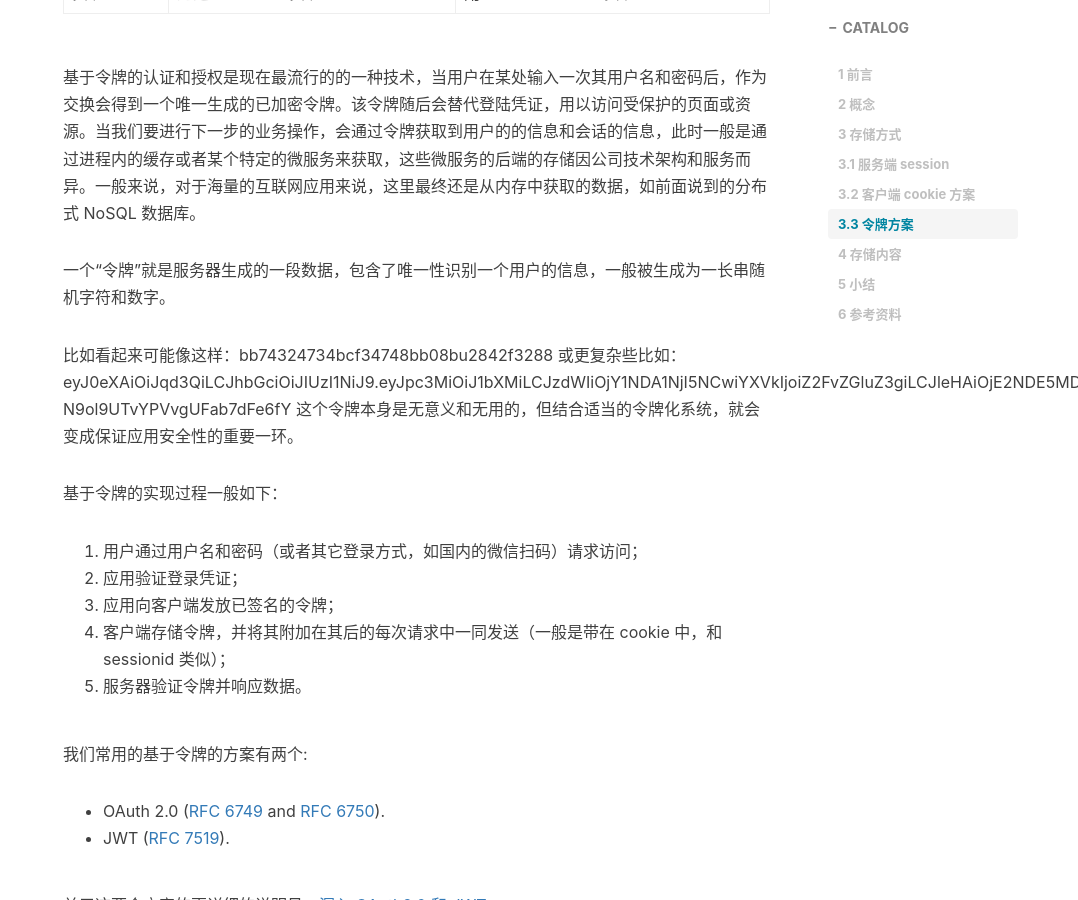
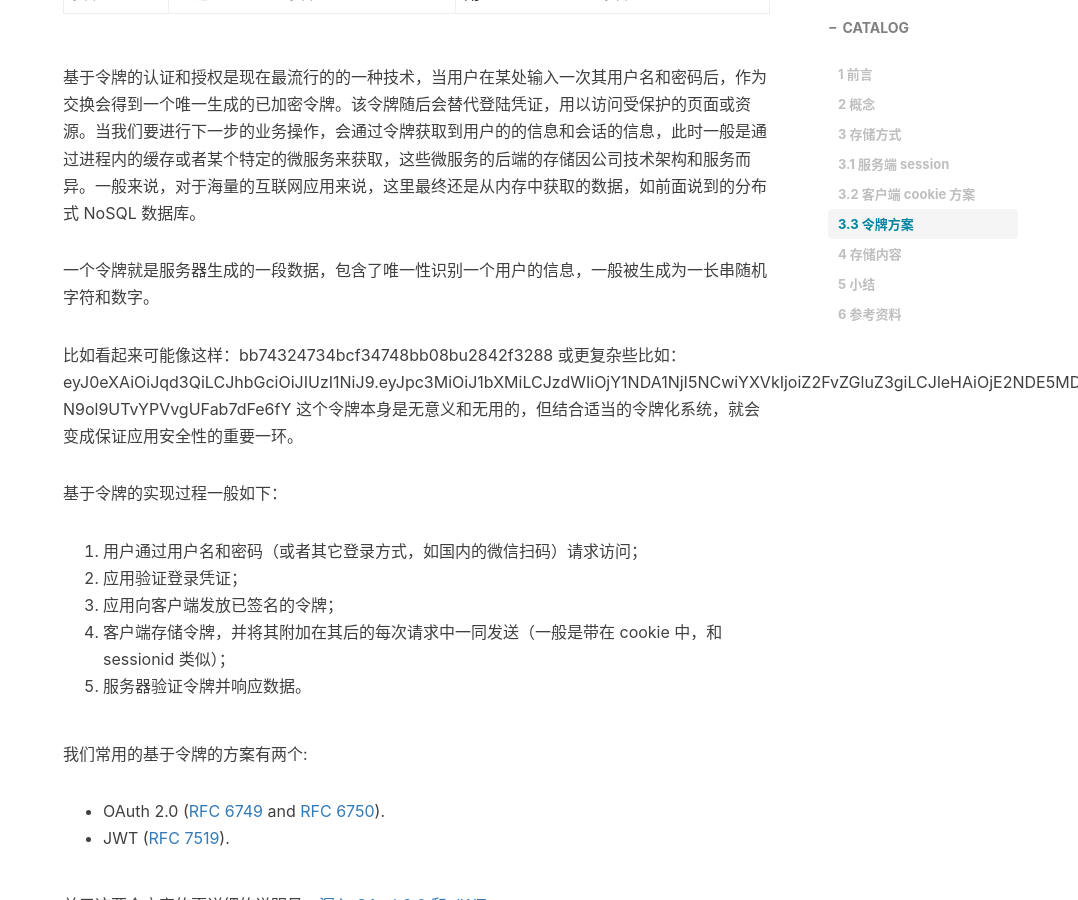
Before and after one commit to phppan/phppan.github.io, a Jekyll site: the page built from _posts/2022-01-16-WEB会话管理杂谈.md, in a window 1280 px wide and 900 px high, scrolled down 3642 px. Shown: the whole window, without its empty margins (202-1280 px from the left). Built offline with Jekyll 4.4.1, drawn with Linux system fonts in a browser that asks for light colours; nearby versions of some CDN libraries; comment, search, counter and statistics services are not loaded.

Commit message:
fix: 文案

```diff
--- a/_posts/2022-01-16-WEB会话管理杂谈.md
+++ b/_posts/2022-01-16-WEB会话管理杂谈.md
@@ -81,7 +81,7 @@ HTTP 协议是一个无连接无状态的协议。
 
 基于令牌的认证和授权是现在最流行的的一种技术，当用户在某处输入一次其用户名和密码后，作为交换会得到一个唯一生成的已加密令牌。该令牌随后会替代登陆凭证，用以访问受保护的页面或资源。当我们要进行下一步的业务操作，会通过令牌获取到用户的的信息和会话的信息，此时一般是通过进程内的缓存或者某个特定的微服务来获取，这些微服务的后端的存储因公司技术架构和服务而异。一般来说，对于海量的互联网应用来说，这里最终还是从内存中获取的数据，如前面说到的分布式 NoSQL 数据库。
 
-一个“令牌”就是服务器生成的一段数据，包含了唯一性识别一个用户的信息，一般被生成为一长串随机字符和数字。
+一个令牌就是服务器生成的一段数据，包含了唯一性识别一个用户的信息，一般被生成为一长串随机字符和数字。
 
 比如看起来可能像这样：bb74324734bcf34748bb08bu2842f3288
 或更复杂些比如： eyJ0eXAiOiJqd3QiLCJhbGciOiJIUzI1NiJ9.eyJpc3MiOiJ1bXMiLCJzdWIiOjY1NDA1NjI5NCwiYXVkIjoiZ2FvZGluZ3giLCJleHAiOjE2NDE5MDgzOTZ9.8MZaB55vlScSDZxBmO-N9ol9UTvYPVvgUFab7dFe6fY
```
